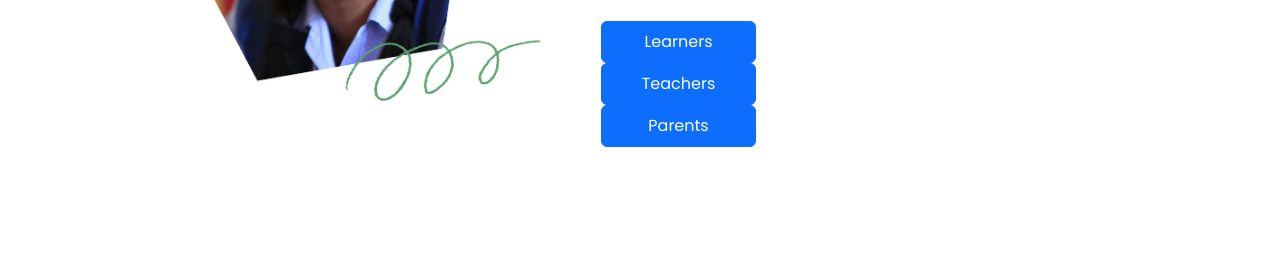
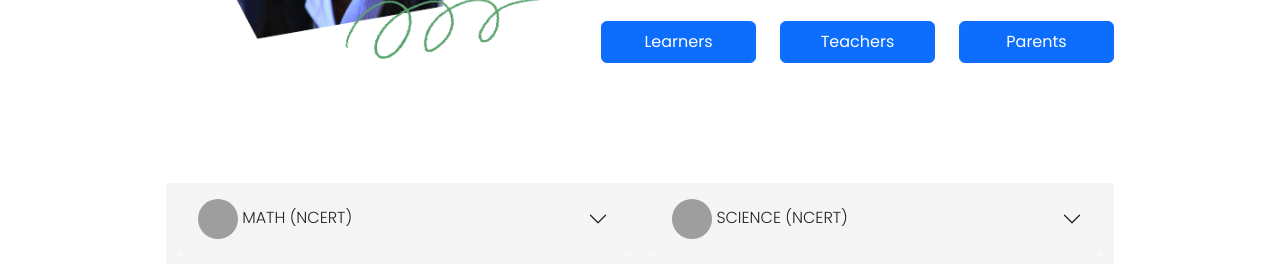
Before and after one commit to deep-maurya/Kaveri-Debugging-005, a website: page Bootstrap/index.html in a window 1280 px wide. Shown: the part 432-696 px from the top of the page. Drawn offline with nearby package versions, Linux system fonts and the light colour scheme; grey boxes are pictures that could not be loaded.

Commit message:
Button visibility fixed

```diff
--- a/Bootstrap/index.html
+++ b/Bootstrap/index.html
@@ -528,7 +528,9 @@
             <h1>Real results.</h1>
             <p class="mt-4 mb-4">We’re a nonprofit with the mission to provide a free, world-class education for anyone,
               anywhere.</p>
-            <div class="row d-none d-md-block">
+
+            <div class="d-none d-md-block">
+                <div class="row ">
                   <div class="col-4">
                     <button type="button" style="width: 100%;" class="p-2 btn btn-primary">Learners</button>
                   </div>
@@ -537,6 +539,7 @@
                   </div>
                   <div class="col-4">
                     <button type="button" style="width: 100%;" class="p-2 btn btn-primary">Parents</button>
+                  </div>
                 </div>
               </div>
               <div class="row  d-md-none">
```
Lines whose indentation alone changed are shown as unchanged.
